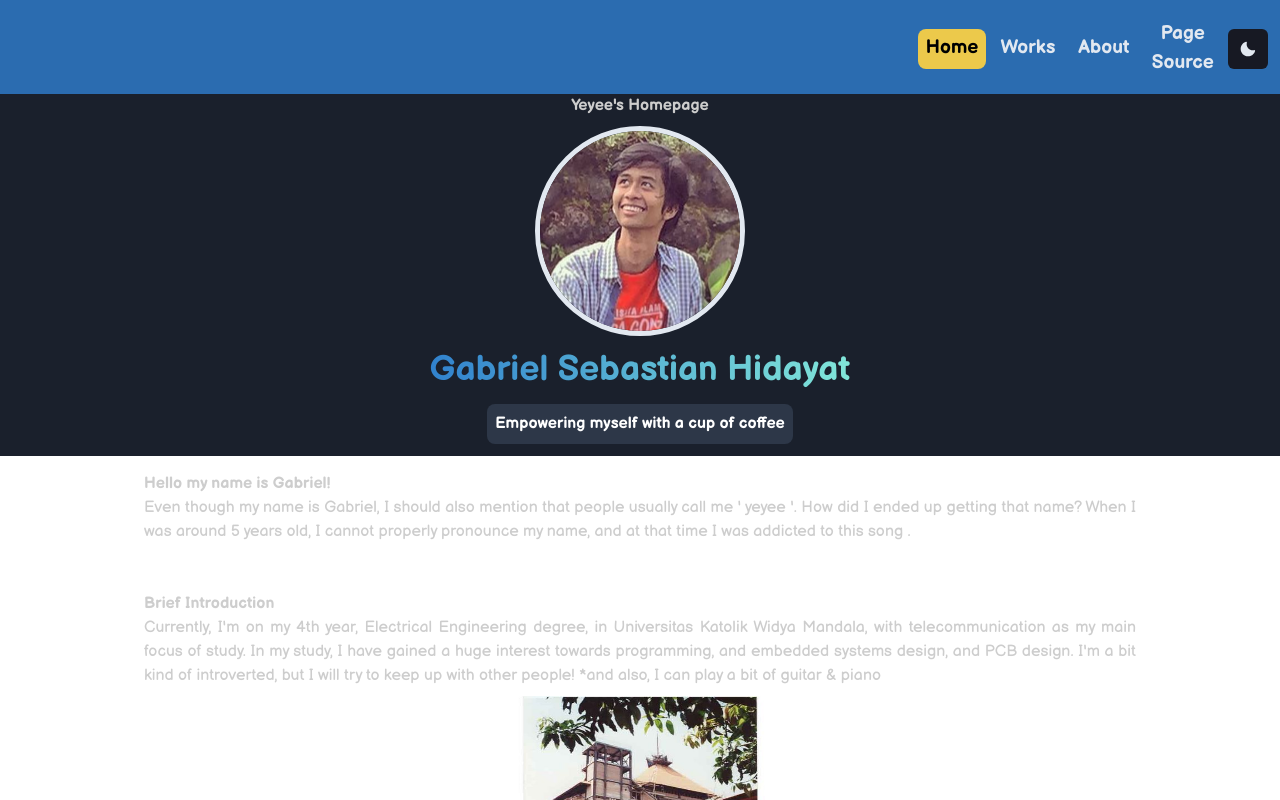
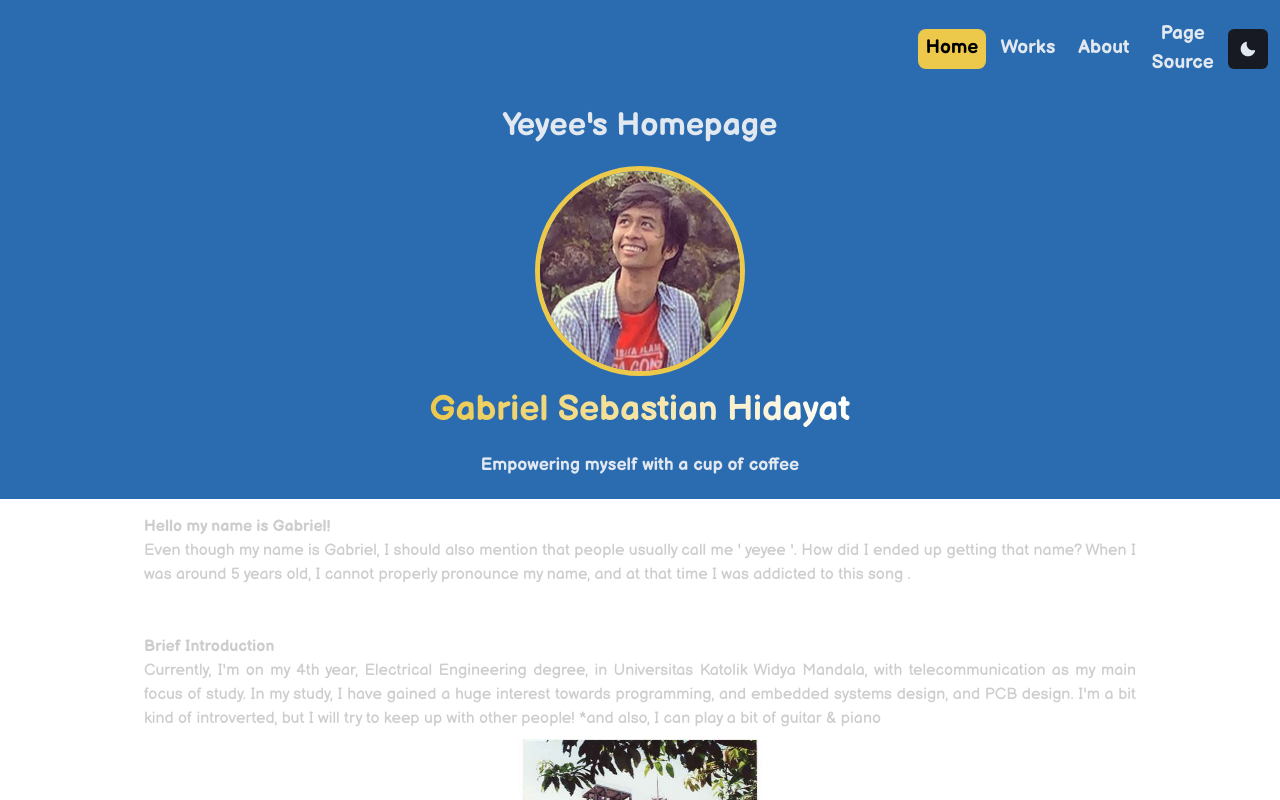
Before and after one commit to yeyee2901/my-website, a React (Create React App) app: page / in a window 1280 px wide. Shown: the top 800 px of the page. Built offline with nearby package versions, Linux system fonts and the light colour scheme.

Commit message:
ADD: theme toggle support pt.2 header DONE

```diff
--- a/src/components/header.jsx
+++ b/src/components/header.jsx
@@ -1,26 +1,33 @@
-import { Box, Image, VStack, Text } from '@chakra-ui/react'
+import { Box, Image, VStack, Text, useColorModeValue } from '@chakra-ui/react'
 import { Link } from 'react-router-dom'
 import MyColors from '../colors'
 
-const Header = () => (
+const Header = () => {
+  const bg = useColorModeValue(MyColors.light.bg0, MyColors.dark.bg1)
+
+  return (
     <Box
       pb={3}
       width="100%"
       display="flex"
       flexDir="column"
       alignItems="center"
-    bg="gray.800"
+      bg={bg}
     >
       <VStack>
-      <Box display={{ base: 'none', md: 'block' }}>
-        <Text as="strong">
+        <Box display={{ base: 'none', md: 'block' }} m={2}>
+          <Text
+            as="strong"
+            color={useColorModeValue(MyColors.dark.fg, MyColors.dark.fg)}
+            fontSize="2em"
+          >
             <Link to="/">Yeyee&apos;s Homepage</Link>
           </Text>
         </Box>
         <Box
           borderWidth="thick"
           borderRadius="full"
-        borderColor={MyColors.active}
+          borderColor={useColorModeValue(MyColors.yellow, MyColors.dark.active)}
         >
           <Image
             src="assets/profile.png"
@@ -33,7 +40,10 @@ const Header = () => (
         <Text
           as="strong"
           color="white"
-        bgGradient="linear(to-r, blue.500, teal.200)"
+          bgGradient={`linear(to-r, ${useColorModeValue(
+            MyColors.yellow,
+            'blue.600'
+          )}, ${useColorModeValue(MyColors.light.bg3, 'blue.200')})`}
           bgClip="text"
           align="center"
           fontSize={{ md: '2.2em', base: '1.6em' }}
@@ -41,11 +51,19 @@ const Header = () => (
           Gabriel Sebastian Hidayat
         </Text>
 
-      <Box borderRadius="lg" p={2} bg="gray.700" color="white">
-        <strong>Empowering myself with a cup of coffee</strong>
+        <Box
+          borderRadius="lg"
+          p={2}
+          bg={useColorModeValue(MyColors.light.bg0, MyColors.dark.bg2)}
+          color={useColorModeValue(MyColors.dark.fg, MyColors.dark.fg)}
+        >
+          <Text as="strong" fontSize="1.1em">
+            Empowering myself with a cup of coffee
+          </Text>
         </Box>
       </VStack>
     </Box>
   )
+}
 
 export default Header
--- a/src/components/navbar.jsx
+++ b/src/components/navbar.jsx
@@ -145,12 +145,13 @@ const Navbar = () => {
             <MenuButton
               color="white"
               _hover={{
-                bg: MyColors.secondary,
-                borderRadius: 'lg'
+                bg: bg0,
+                borderRadius: 'lg',
+                color: fg
               }}
               _expanded={{
                 borderRadius: 'lg',
-                color: MyColors.active
+                color: fg
               }}
               maxH="40px"
               minV="40px"
@@ -158,7 +159,7 @@ const Navbar = () => {
               <HamburgerIcon boxSize={8} />
             </MenuButton>
             <MenuList bg={bg0} borderColor={fg} borderWidth="4px">
-              <MenuItem _hover={{ bg: MyColors.dark }}>
+              <MenuItem _hover={{ bg: bg0 }}>
                 <LinkItem
                   href="/"
                   link_active_fg={link_active_fg}
@@ -169,7 +170,7 @@ const Navbar = () => {
                   Home
                 </LinkItem>
               </MenuItem>
-              <MenuItem _hover={{ bg: MyColors.dark }}>
+              <MenuItem _hover={{ bg: bg0 }}>
                 <LinkItem
                   href="/works"
                   link_active_fg={link_active_fg}
@@ -180,7 +181,7 @@ const Navbar = () => {
                   Works
                 </LinkItem>
               </MenuItem>
-              <MenuItem _hover={{ bg: MyColors.dark }}>
+              <MenuItem _hover={{ bg: bg0 }}>
                 <LinkItem
                   href="/about"
                   link_active_fg={link_active_fg}
@@ -191,7 +192,7 @@ const Navbar = () => {
                   About
                 </LinkItem>
               </MenuItem>
-              <MenuItem _hover={{ bg: MyColors.dark }}>
+              <MenuItem _hover={{ bg: bg0 }}>
                 <Box width="100%" p={1} textAlign="center">
                   <ChakraLink
                     href="https://github.com/yeyee2901/my-website"
```
Lines whose indentation alone changed are shown as unchanged.
